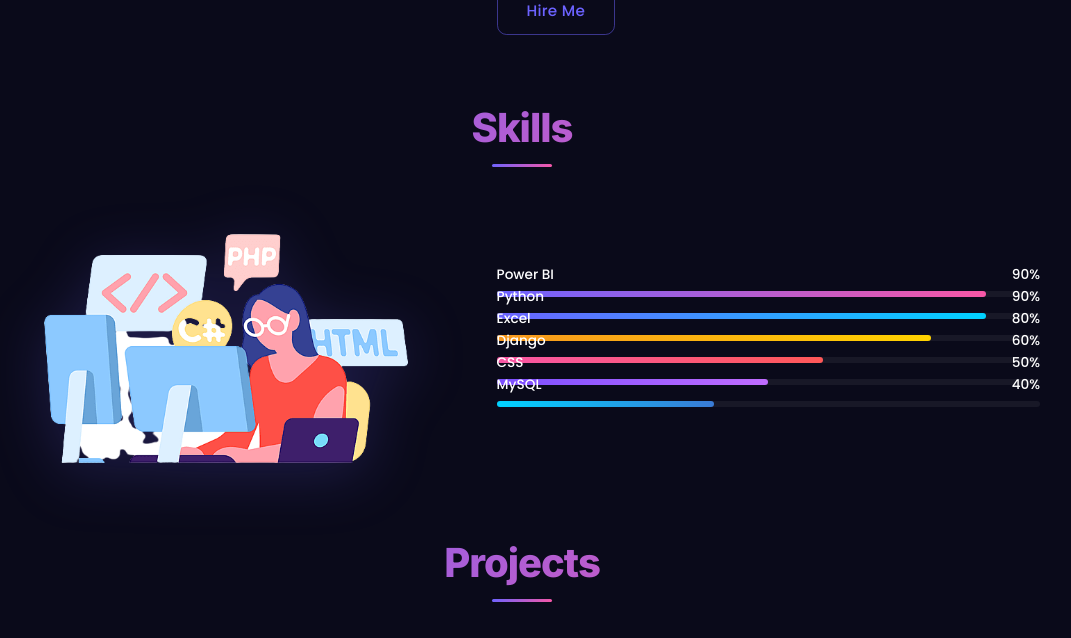
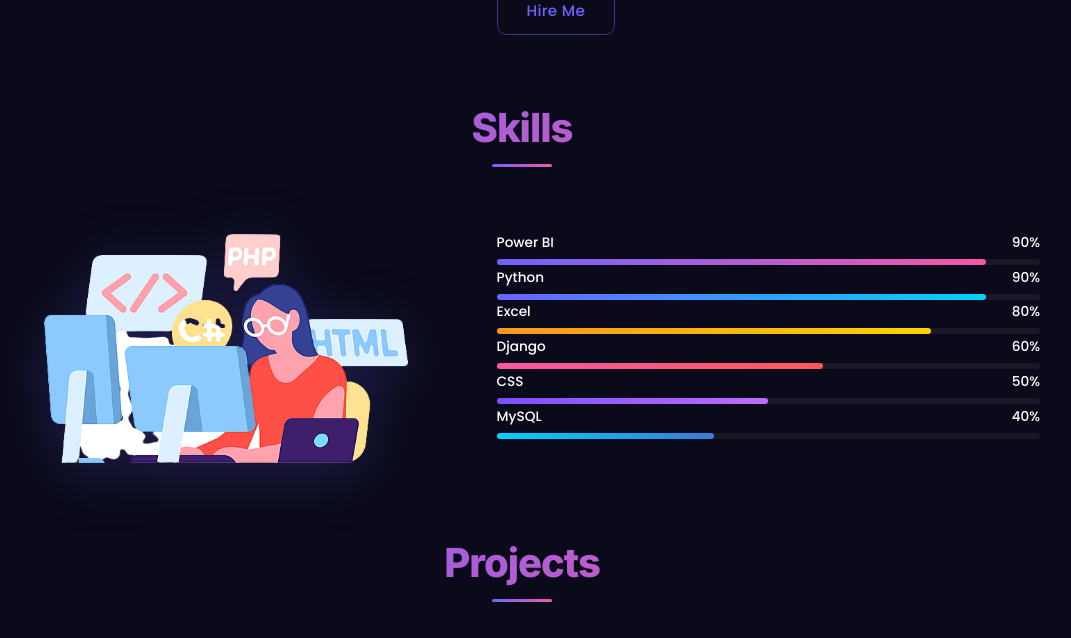
Before and after one commit to Abdulla1202/My-Portfolio-Porject, a Django app: page / in a window 1280 px wide. Shown: the part 1467-2105 px from the top of the page, without its empty margins (118-1189 px from the left). Run offline with Django 3.2, Linux system fonts and the light colour scheme.

Commit message:
Fix skill bar spacing - text no longer overlaps

```diff
--- a/portfolio/static/css/style.css
+++ b/portfolio/static/css/style.css
@@ -578,7 +578,7 @@ body::before {
 }
 
 .bar {
-    margin: 1.8rem 0;
+    margin: 2.5rem 0;
     position: relative;
 }
 
@@ -602,7 +602,7 @@ body::before {
 .java, .html, .css, .js, .python, .mysql {
     height: 6px;
     border-radius: 12px;
-    margin: 1rem 0;
+    margin: 1.8rem 0;
     position: relative;
     background: rgba(255, 255, 255, 0.06);
 }
```
